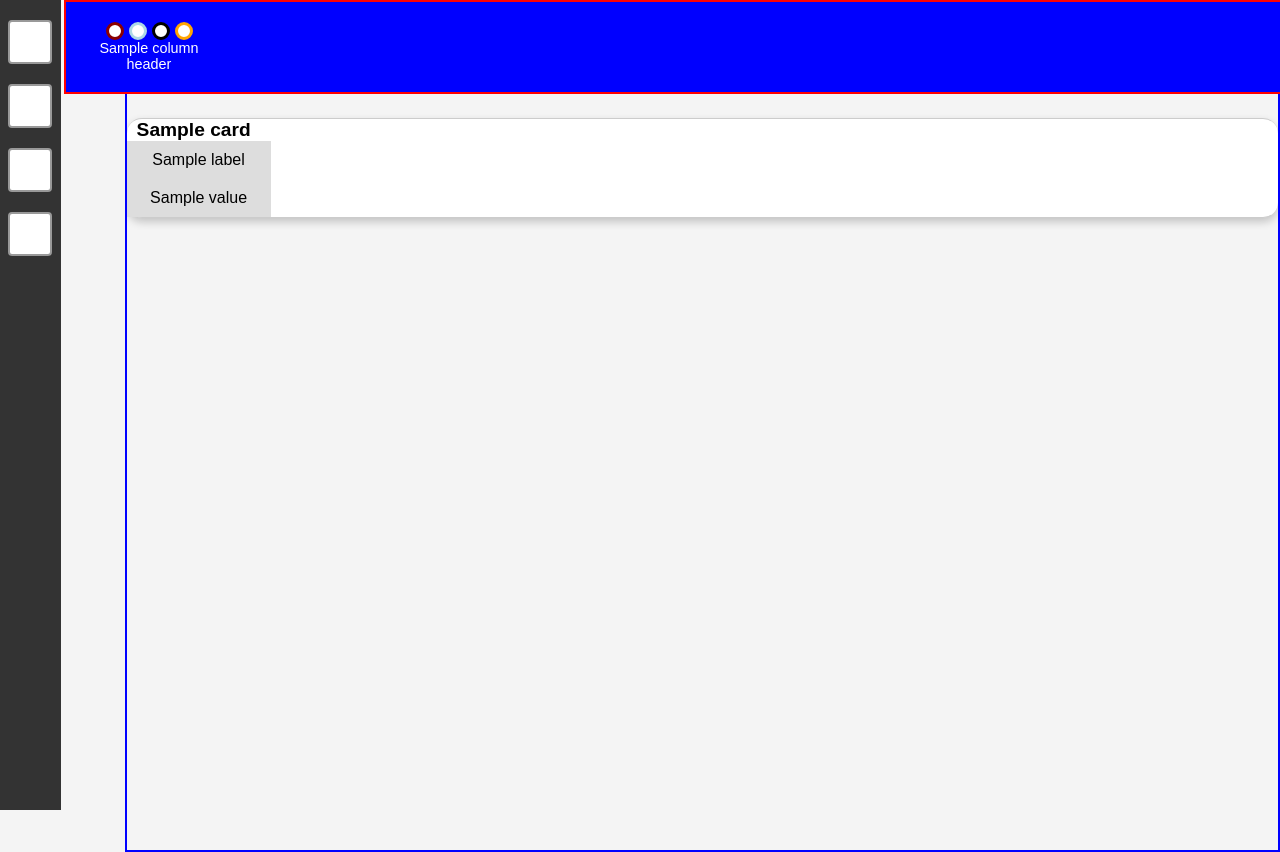
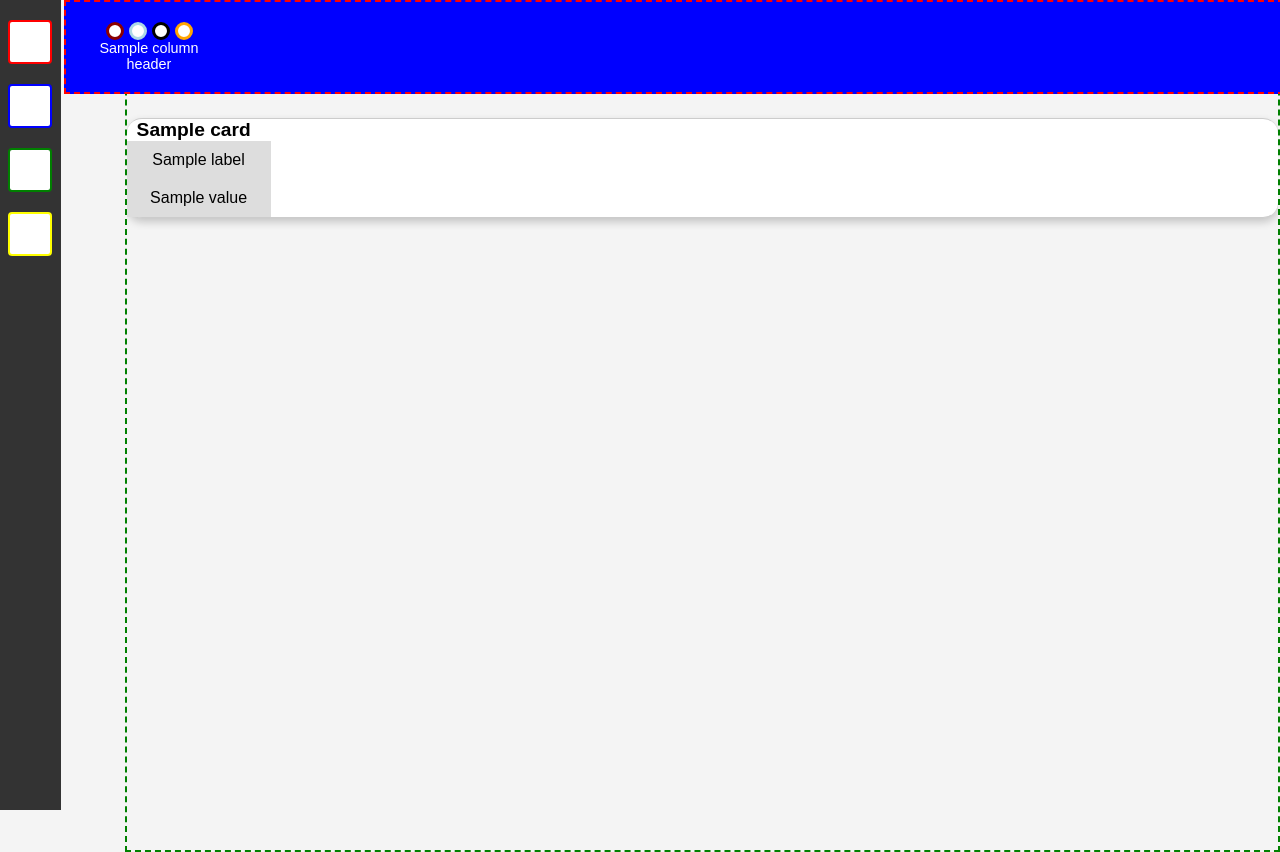
Before and after one commit to artificialname/boardgame, a Flask app: template templates/index.html in a window 1280 px wide. Run offline with Flask 3, Linux system fonts and the light colour scheme; the template is opened without the code that fills it: most values are stand-ins (such as "Sample title", 1, 10 or a date in 2020).

Commit message:
Update index.html

```diff
--- a/templates/index.html
+++ b/templates/index.html
@@ -33,8 +33,13 @@
             background: white;
             border-radius: 4px;
             cursor: pointer;
-            border: 2px solid #999;
+            border: 2px solid;
         }
+
+        .red { border-color: red; }
+        .blue { border-color: blue; }
+        .green { border-color: green; }
+        .yellow { border-color: yellow; }
 
         /* HEADER STYLES */
         .header-container {
@@ -49,7 +54,7 @@
             justify-content: center;
             align-items: center;
             z-index: 1000;
-            border: 2px solid red;
+            border: 2px dashed red; /* Temporary border for debugging */
         }
 
         .header-grid {
@@ -106,7 +111,7 @@
             display: flex;
             flex-direction: column;
             align-items: center;
-            border: 2px solid blue;
+            border: 2px dashed green; /* Temporary border for debugging */
         }
 
         /* CARD STYLES */
@@ -152,10 +157,10 @@
 <body>
     <!-- SIDEBAR -->
     <div class="sidebar">
-        <div class="sidebar-item" data-color="red"></div>
-        <div class="sidebar-item" data-color="blue"></div>
-        <div class="sidebar-item" data-color="green"></div>
-        <div class="sidebar-item" data-color="yellow"></div>
+        <div class="sidebar-item red" data-color="red"></div>
+        <div class="sidebar-item blue" data-color="blue"></div>
+        <div class="sidebar-item green" data-color="green"></div>
+        <div class="sidebar-item yellow" data-color="yellow"></div>
     </div>
 
     <!-- HEADER -->
@@ -193,23 +198,5 @@
         </div>
         {% endfor %}
     </div>
-
-    <script>
-        document.addEventListener("DOMContentLoaded", function () {
-            const circles = document.querySelectorAll(".circle");
-            circles.forEach(circle => {
-                circle.addEventListener("click", function () {
-                    this.style.backgroundColor = this.style.backgroundColor === "white" ? this.dataset.color : "white";
-                });
-            });
-
-            const sidebarItems = document.querySelectorAll(".sidebar-item");
-            sidebarItems.forEach(item => {
-                item.addEventListener("click", function () {
-                    this.style.backgroundColor = this.style.backgroundColor === "white" ? this.dataset.color : "white";
-                });
-            });
-        });
-    </script>
 </body>
 </html>
```
